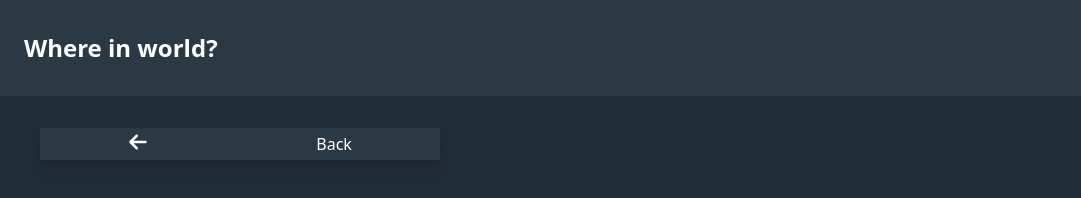
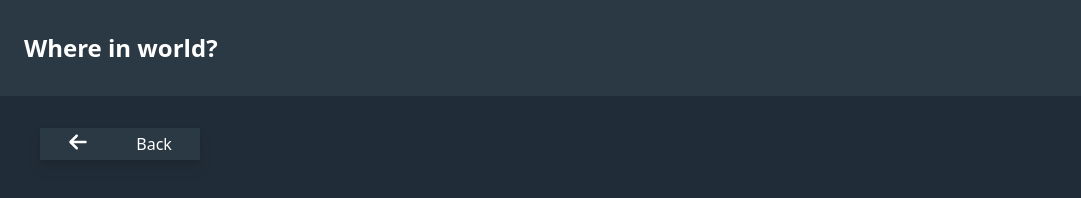
Before and after one commit to ShreeraamGit/rest-countries-api-with-color-theme-switcher-master, a website built with Parcel: page src/details.html in a window 1280 px wide. Shown: the full height of the page, 0-1081 px from the left. Built offline with nearby package versions, Linux system fonts and the light colour scheme.

Commit message:
ignored data.mdb

```diff
--- a/src/details.html
+++ b/src/details.html
@@ -62,7 +62,9 @@
     <main class="main-page bg-v-dark-blue-dark mt-0 min-h-screen p-4 lg:px-10">
       <div class="button-back mt-28"></div>
       <a href="index.html">
-        <button class="border-none drop-shadow-lg w-2/6 bg-dark-blue">
+        <button
+          class="border-none drop-shadow-lg w-2/6 lg:w-1/6 xl:w-40 2xl:w-44 bg-dark-blue"
+        >
           <div class="arrow-left-content p-1 flex flex-row justify-around">
             <svg
               class="h-5 w-5 text-white"
```
Also changed, not shown: dist/details.html, 3 other files.
